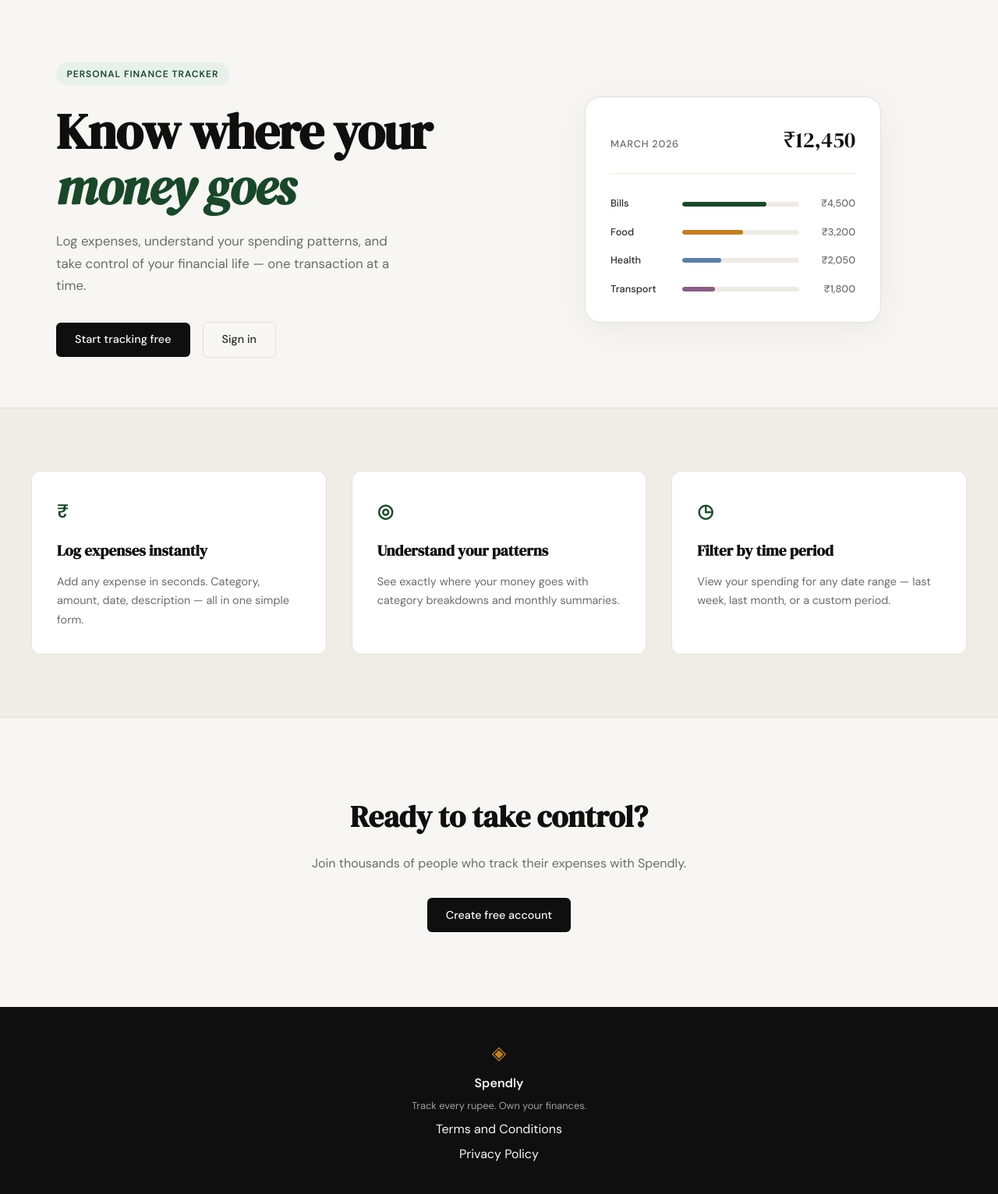
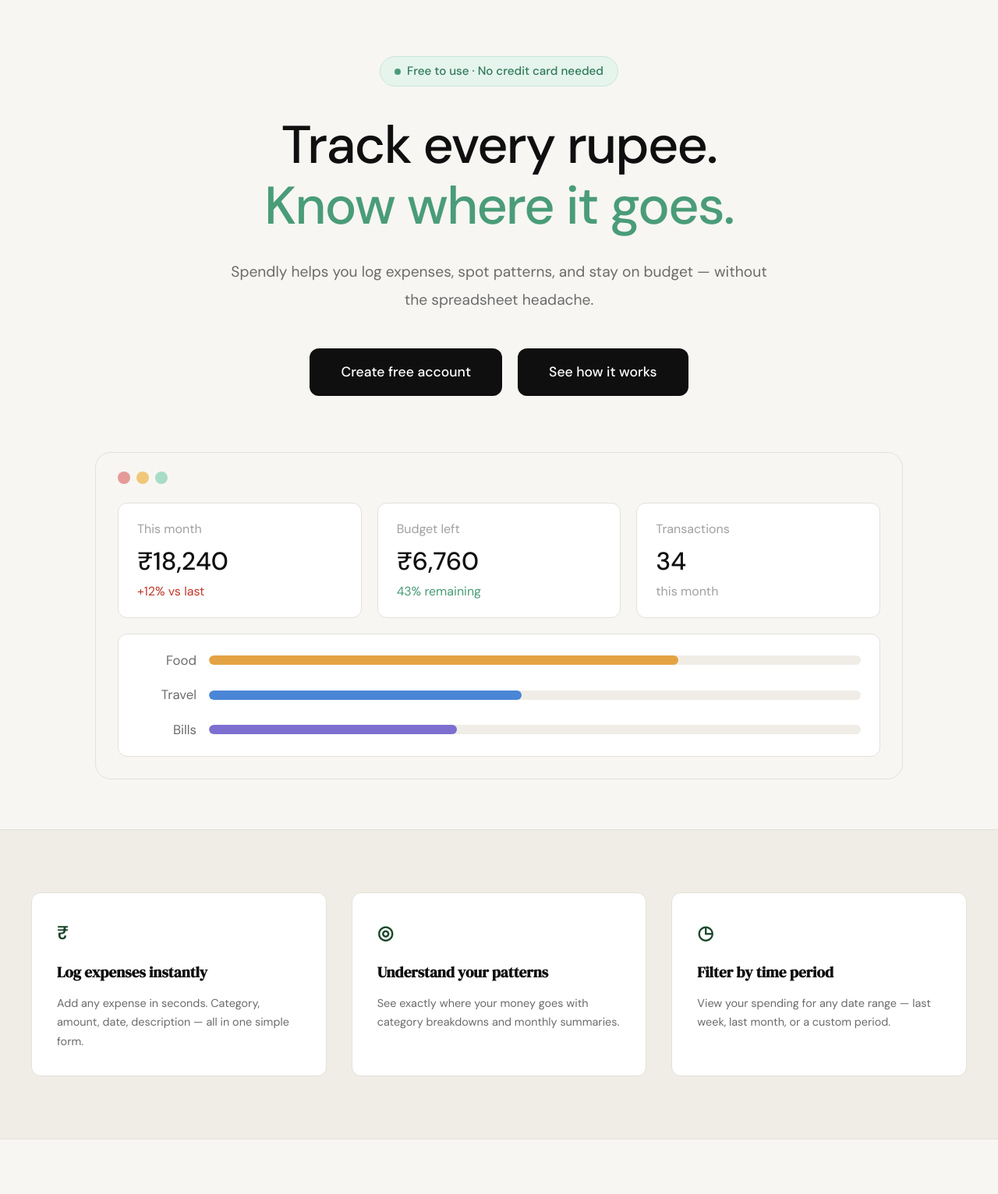
Before and after one commit to yogeshmotiyani12/Spendly, a Flask app: page / in a window 1280 px wide. Shown: the part 61-1593 px from the top of the page at 78% size. Run offline with Flask 3, Linux system fonts and the light colour scheme.

Commit message:
Change the design of the main page

```diff
--- a/static/css/style.css
+++ b/static/css/style.css
@@ -124,136 +124,268 @@
 /* ------------------------------------------------------------------ */
 
 .hero {
-    padding: 5rem 2rem 4rem;
-    display: grid;
-    grid-template-columns: 1fr 1fr;
-    gap: 4rem;
-    align-items: center;
-    max-width: var(--max-width);
+    --hero-green: #4a9c78;
+    padding: 4.5rem 2rem 4rem;
+    max-width: 1100px;
     margin: 0 auto;
+    text-align: center;
 }
 
 .hero-badge {
-    display: inline-block;
-    background: var(--accent-light);
-    color: var(--accent);
-    font-size: 0.75rem;
-    font-weight: 600;
-    letter-spacing: 0.08em;
-    text-transform: uppercase;
-    padding: 0.35rem 0.85rem;
+    display: inline-flex;
+    align-items: center;
+    gap: 0.5rem;
+    background: #e6f4ee;
+    color: #2f7a58;
+    border: 1px solid #c9e6d8;
+    font-size: 0.95rem;
+    font-weight: 500;
+    padding: 0.4rem 1.1rem;
     border-radius: 999px;
-    margin-bottom: 1.5rem;
+    margin-bottom: 2.25rem;
+}
+
+.hero-badge-dot {
+    width: 8px;
+    height: 8px;
+    border-radius: 50%;
+    background: var(--hero-green);
 }
 
 .hero-title {
-    font-family: var(--font-display);
-    font-size: clamp(2.5rem, 5vw, 4rem);
-    line-height: 1.1;
-    letter-spacing: -0.02em;
+    font-family: var(--font-body);
+    font-size: clamp(2.5rem, 6vw, 4.25rem);
+    font-weight: 500;
+    line-height: 1.15;
+    letter-spacing: -0.025em;
     color: var(--ink);
-    margin-bottom: 1.25rem;
+    margin-bottom: 1.75rem;
 }
 
-.hero-title em {
-    font-style: italic;
-    color: var(--accent);
-}
+.hero-title-accent { color: var(--hero-green); }
 
 .hero-subtitle {
-    font-size: 1.05rem;
+    font-size: 1.2rem;
     color: var(--ink-muted);
-    line-height: 1.7;
-    max-width: 460px;
-    margin-bottom: 2rem;
+    line-height: 1.85;
+    max-width: 720px;
+    margin: 0 auto 2.75rem;
 }
 
 .hero-actions {
     display: flex;
-    gap: 1rem;
-    align-items: center;
+    justify-content: center;
+    gap: 1.25rem;
+    flex-wrap: wrap;
+    margin-bottom: 4.5rem;
 }
 
+.hero-btn {
+    display: inline-block;
+    background: var(--ink);
+    color: #fff;
+    padding: 1.05rem 2.5rem;
+    border: none;
+    border-radius: var(--radius-md);
+    font-family: var(--font-body);
+    font-size: 1.1rem;
+    font-weight: 500;
+    cursor: pointer;
+    transition: background 0.2s;
+}
+
+.hero-btn:hover { background: var(--accent); }
+
 /* ------------------------------------------------------------------ */
-/* Mock card (hero visual)                                             */
+/* Mock dashboard window (hero visual)                                 */
 /* ------------------------------------------------------------------ */
 
-.hero-visual {
-    display: flex;
-    justify-content: center;
+.mock-window {
+    background: var(--paper);
+    border: 1px solid var(--border);
+    border-radius: var(--radius-lg);
+    padding: 1.5rem 1.75rem 1.75rem;
+    text-align: left;
 }
 
-.mock-card {
+.mock-dots {
+    display: flex;
+    gap: 0.5rem;
+    margin-bottom: 1.5rem;
+}
+
+.mock-dot {
+    width: 16px;
+    height: 16px;
+    border-radius: 50%;
+}
+
+.mock-dot-red { background: #e59a98; }
+.mock-dot-yellow { background: #f1c879; }
+.mock-dot-green { background: #a8dcc6; }
+
+.mock-stats {
+    display: grid;
+    grid-template-columns: repeat(3, 1fr);
+    gap: 1.25rem;
+    margin-bottom: 1.25rem;
+}
+
+.mock-stat {
+    display: flex;
+    flex-direction: column;
     background: var(--paper-card);
     border: 1px solid var(--border);
-    border-radius: var(--radius-lg);
-    padding: 2rem;
-    width: 100%;
-    max-width: 380px;
-    box-shadow: 0 8px 40px rgba(0,0,0,0.06);
+    border-radius: var(--radius-md);
+    padding: 1.25rem 1.5rem;
 }
 
-.mock-card-header {
-    display: flex;
-    justify-content: space-between;
-    align-items: baseline;
-    margin-bottom: 1.75rem;
-    padding-bottom: 1.25rem;
-    border-bottom: 1px solid var(--border-soft);
+.mock-stat-label {
+    font-size: 1rem;
+    color: var(--ink-faint);
+    margin-bottom: 0.6rem;
 }
 
-.mock-label {
-    font-size: 0.8rem;
+.mock-stat-value {
+    font-size: 2rem;
     font-weight: 500;
-    color: var(--ink-muted);
-    text-transform: uppercase;
-    letter-spacing: 0.06em;
+    color: var(--ink);
+    line-height: 1.2;
+    margin-bottom: 0.4rem;
 }
 
-.mock-total {
-    font-family: var(--font-display);
-    font-size: 1.75rem;
-    color: var(--ink);
+.mock-stat-note {
+    font-size: 1rem;
+    color: var(--ink-faint);
 }
 
-.mock-bars { display: flex; flex-direction: column; gap: 1rem; }
+.mock-stat-note-down { color: var(--danger); }
+.mock-stat-note-up { color: var(--hero-green); }
+
+.mock-bars {
+    display: flex;
+    flex-direction: column;
+    gap: 1.1rem;
+    background: var(--paper-card);
+    border: 1px solid var(--border);
+    border-radius: var(--radius-md);
+    padding: 1.25rem 1.5rem;
+}
 
 .mock-bar-row {
     display: grid;
-    grid-template-columns: 80px 1fr 60px;
+    grid-template-columns: 76px 1fr;
     align-items: center;
-    gap: 0.75rem;
+    gap: 1rem;
 }
 
 .mock-cat {
-    font-size: 0.8rem;
-    font-weight: 500;
-    color: var(--ink-soft);
+    font-size: 1.05rem;
+    color: var(--ink-muted);
+    text-align: right;
 }
 
 .mock-bar-track {
-    height: 6px;
-    background: var(--border-soft);
+    height: 12px;
+    background: var(--paper-warm);
     border-radius: 999px;
     overflow: hidden;
 }
 
 .mock-bar {
     height: 100%;
-    background: var(--accent);
     border-radius: 999px;
-    transition: width 0.6s ease;
 }
 
-.mock-bar-2 { background: var(--accent-2); }
-.mock-bar-3 { background: #5b7fa6; }
-.mock-bar-4 { background: #8b5e83; }
+.mock-bar-food { background: #e4a343; }
+.mock-bar-travel { background: #4a86d6; }
+.mock-bar-bills { background: #7c6fd0; }
 
-.mock-amt {
-    font-size: 0.8rem;
-    font-weight: 500;
+/* ------------------------------------------------------------------ */
+/* How it works modal                                                  */
+/* ------------------------------------------------------------------ */
+
+.modal {
+    border: 1px solid var(--border);
+    border-radius: var(--radius-lg);
+    padding: 2rem;
+    width: calc(100% - 2rem);
+    max-width: 480px;
+    margin: auto;
+    background: var(--paper-card);
+    color: var(--ink);
+    box-shadow: 0 20px 60px rgba(0,0,0,0.18);
+}
+
+.modal::backdrop { background: rgba(15, 15, 15, 0.45); }
+
+.modal-header {
+    display: flex;
+    justify-content: space-between;
+    align-items: center;
+    margin-bottom: 1.5rem;
+}
+
+.modal-title {
+    font-family: var(--font-display);
+    font-size: 1.6rem;
+    font-weight: 400;
+}
+
+.modal-close {
+    background: none;
+    border: none;
+    font-size: 1.75rem;
+    line-height: 1;
     color: var(--ink-muted);
-    text-align: right;
+    cursor: pointer;
+}
+
+.modal-close:hover { color: var(--ink); }
+
+.modal-steps {
+    list-style: none;
+    display: flex;
+    flex-direction: column;
+    gap: 1.25rem;
+    margin-bottom: 1.75rem;
+}
+
+.modal-step {
+    display: flex;
+    gap: 1rem;
+    align-items: flex-start;
+}
+
+.modal-step-num {
+    flex: none;
+    width: 2rem;
+    height: 2rem;
+    border-radius: 50%;
+    background: var(--accent-light);
+    color: var(--accent);
+    font-weight: 600;
+    display: flex;
+    align-items: center;
+    justify-content: center;
+}
+
+.modal-step h3 {
+    font-size: 1rem;
+    font-weight: 600;
+    margin-bottom: 0.15rem;
+}
+
+.modal-step p {
+    font-size: 0.9rem;
+    color: var(--ink-muted);
+}
+
+.modal-cta {
+    display: block;
+    text-align: center;
+    font-size: 1rem;
+    padding: 0.85rem 1.5rem;
 }
 
 /* ------------------------------------------------------------------ */
@@ -512,21 +644,14 @@
 /* ------------------------------------------------------------------ */
 
 @media (max-width: 900px) {
-    .hero {
-        grid-template-columns: 1fr;
-        text-align: center;
-    }
-
-    .hero-subtitle { max-width: 100%; }
-    .hero-actions { justify-content: center; }
-    .hero-visual { display: none; }
-
     .features-inner { grid-template-columns: 1fr; }
+    .mock-stats { grid-template-columns: 1fr; }
 }
 
 @media (max-width: 600px) {
     .nav-links a:not(.nav-cta) { display: none; }
     .hero { padding: 3rem 1rem 2rem; }
+    .hero-btn { padding: 0.9rem 1.75rem; font-size: 1rem; }
 }
 
 /* ------------------------------------------------------------------ */
--- a/templates/landing.html
+++ b/templates/landing.html
@@ -6,60 +6,92 @@
 
 <section class="hero">
     <div class="hero-inner">
-        <div class="hero-badge">Personal Finance Tracker</div>
+        <div class="hero-badge"><span class="hero-badge-dot"></span>Free to use · No credit card needed</div>
         <h1 class="hero-title">
-            Know where your<br>
-            <em>money goes</em>
+            Track every rupee.<br>
+            <span class="hero-title-accent">Know where it goes.</span>
         </h1>
         <p class="hero-subtitle">
-            Log expenses, understand your spending patterns,
-            and take control of your financial life —
-            one transaction at a time.
+            Spendly helps you log expenses, spot patterns, and stay
+            on budget — without the spreadsheet headache.
         </p>
         <div class="hero-actions">
-            <a href="{{ url_for('register') }}" class="btn-primary">Start tracking free</a>
-            <a href="{{ url_for('login') }}" class="btn-ghost">Sign in</a>
+            <a href="{{ url_for('register') }}" class="hero-btn">Create free account</a>
+            <button type="button" class="hero-btn" id="how-it-works-btn">See how it works</button>
         </div>
     </div>
     <div class="hero-visual">
-        <div class="mock-card">
-            <div class="mock-card-header">
-                <span class="mock-label">March 2026</span>
-                <span class="mock-total">₹12,450</span>
+        <div class="mock-window">
+            <div class="mock-dots">
+                <span class="mock-dot mock-dot-red"></span>
+                <span class="mock-dot mock-dot-yellow"></span>
+                <span class="mock-dot mock-dot-green"></span>
+            </div>
+            <div class="mock-stats">
+                <div class="mock-stat">
+                    <span class="mock-stat-label">This month</span>
+                    <span class="mock-stat-value">₹18,240</span>
+                    <span class="mock-stat-note mock-stat-note-down">+12% vs last</span>
+                </div>
+                <div class="mock-stat">
+                    <span class="mock-stat-label">Budget left</span>
+                    <span class="mock-stat-value">₹6,760</span>
+                    <span class="mock-stat-note mock-stat-note-up">43% remaining</span>
+                </div>
+                <div class="mock-stat">
+                    <span class="mock-stat-label">Transactions</span>
+                    <span class="mock-stat-value">34</span>
+                    <span class="mock-stat-note">this month</span>
+                </div>
             </div>
             <div class="mock-bars">
                 <div class="mock-bar-row">
-                    <span class="mock-cat">Bills</span>
-                    <div class="mock-bar-track">
-                        <div class="mock-bar" style="width: 72%"></div>
-                    </div>
-                    <span class="mock-amt">₹4,500</span>
+                    <span class="mock-cat">Food</span>
+                    <div class="mock-bar-track"><div class="mock-bar mock-bar-food" style="width: 72%"></div></div>
                 </div>
                 <div class="mock-bar-row">
-                    <span class="mock-cat">Food</span>
-                    <div class="mock-bar-track">
-                        <div class="mock-bar mock-bar-2" style="width: 52%"></div>
-                    </div>
-                    <span class="mock-amt">₹3,200</span>
+                    <span class="mock-cat">Travel</span>
+                    <div class="mock-bar-track"><div class="mock-bar mock-bar-travel" style="width: 48%"></div></div>
                 </div>
                 <div class="mock-bar-row">
-                    <span class="mock-cat">Health</span>
-                    <div class="mock-bar-track">
-                        <div class="mock-bar mock-bar-3" style="width: 33%"></div>
-                    </div>
-                    <span class="mock-amt">₹2,050</span>
-                </div>
-                <div class="mock-bar-row">
-                    <span class="mock-cat">Transport</span>
-                    <div class="mock-bar-track">
-                        <div class="mock-bar mock-bar-4" style="width: 28%"></div>
-                    </div>
-                    <span class="mock-amt">₹1,800</span>
+                    <span class="mock-cat">Bills</span>
+                    <div class="mock-bar-track"><div class="mock-bar mock-bar-bills" style="width: 38%"></div></div>
                 </div>
             </div>
         </div>
     </div>
 </section>
+
+<dialog class="modal" id="how-it-works-modal" aria-labelledby="how-it-works-title">
+    <div class="modal-header">
+        <h2 class="modal-title" id="how-it-works-title">How Spendly works</h2>
+        <button type="button" class="modal-close" id="how-it-works-close" aria-label="Close">&times;</button>
+    </div>
+    <ol class="modal-steps">
+        <li class="modal-step">
+            <span class="modal-step-num">1</span>
+            <div>
+                <h3>Create your free account</h3>
+                <p>Sign up in seconds — no credit card needed.</p>
+            </div>
+        </li>
+        <li class="modal-step">
+            <span class="modal-step-num">2</span>
+            <div>
+                <h3>Log your expenses</h3>
+                <p>Add an amount, category, date and note whenever you spend.</p>
+            </div>
+        </li>
+        <li class="modal-step">
+            <span class="modal-step-num">3</span>
+            <div>
+                <h3>See where it goes</h3>
+                <p>Review category breakdowns and monthly summaries to stay on budget.</p>
+            </div>
+        </li>
+    </ol>
+    <a href="{{ url_for('register') }}" class="hero-btn modal-cta">Create free account</a>
+</dialog>
 
 <section class="features">
     <div class="features-inner">
@@ -90,3 +122,20 @@
 </section>
 
 {% endblock %}
+
+{% block scripts %}
+<script>
+    (function () {
+        var modal = document.getElementById('how-it-works-modal');
+        document.getElementById('how-it-works-btn').addEventListener('click', function () {
+            modal.showModal();
+        });
+        document.getElementById('how-it-works-close').addEventListener('click', function () {
+            modal.close();
+        });
+        modal.addEventListener('click', function (e) {
+            if (e.target === modal) modal.close();
+        });
+    })();
+</script>
+{% endblock %}
```
